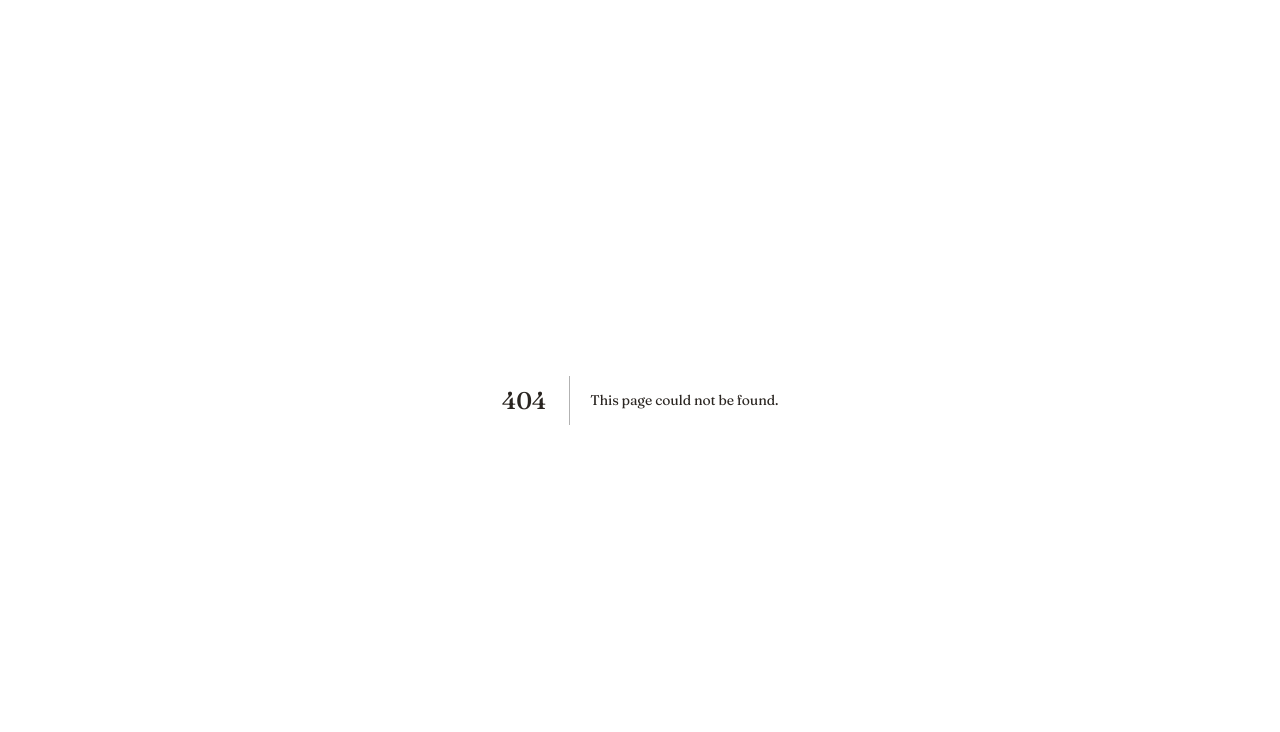
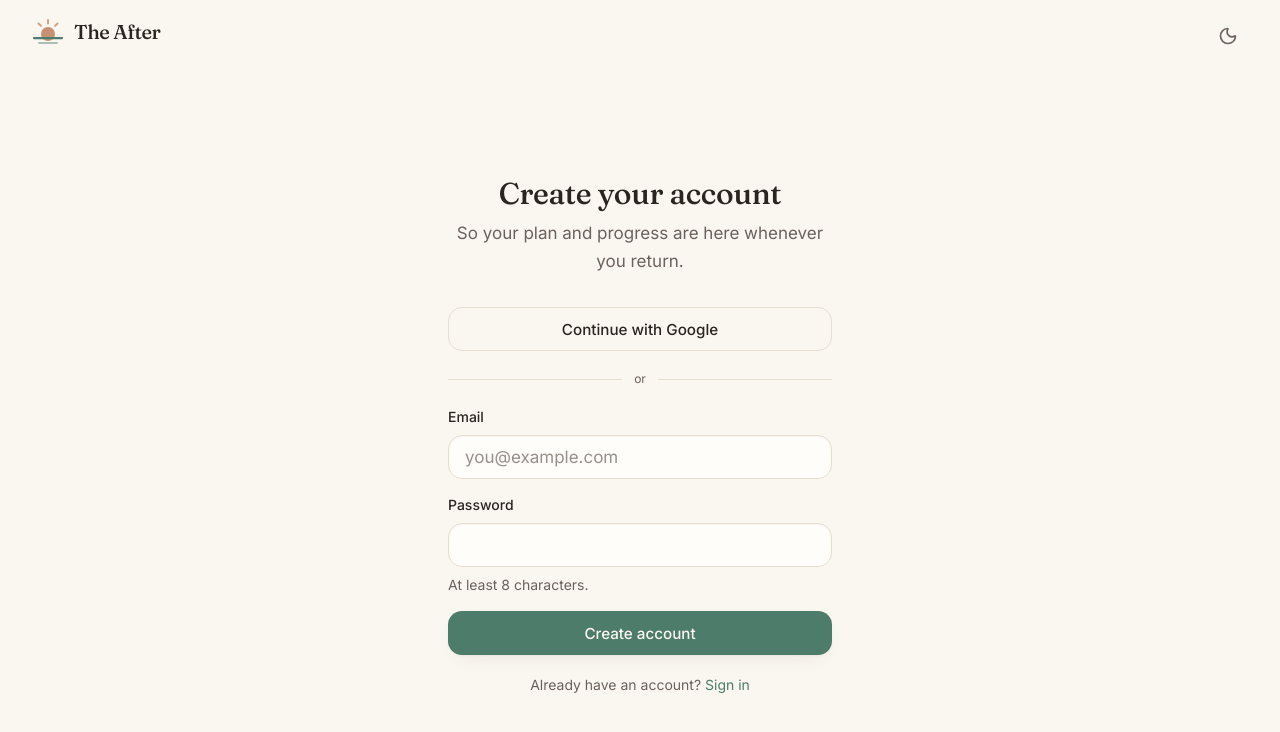
Before and after one commit to Archit1706/the-after, a Next.js app: page /sign-up in a window 1280 px wide. Before the commit this address had no page. Shown: the top 732 px of the page. Built offline with nearby package versions, Linux system fonts and the light colour scheme; no server answers.

Commit message:
feat(auth): sign-in and sign-up pages with demo fallback
Co-Authored-By: MokshitSurana <mokshitsurana3110@gmail.com>

```diff
--- /dev/null
+++ b/src/app/(auth)/layout.tsx
@@ -0,0 +1,27 @@
+import Link from "next/link";
+import { Logo } from "@/components/brand/logo";
+import { ThemeToggle } from "@/components/theme-toggle";
+
+export default function AuthLayout({
+  children,
+}: {
+  children: React.ReactNode;
+}) {
+  return (
+    <div className="flex min-h-dvh flex-col">
+      <header className="flex items-center justify-between px-5 py-4 sm:px-8">
+        <Link
+          href="/"
+          aria-label="The After — home"
+          className="rounded-lg focus-visible:outline-2 focus-visible:outline-offset-4 focus-visible:outline-ring"
+        >
+          <Logo />
+        </Link>
+        <ThemeToggle />
+      </header>
+      <main className="flex flex-1 items-center justify-center px-5 py-10">
+        <div className="w-full max-w-sm">{children}</div>
+      </main>
+    </div>
+  );
+}
--- /dev/null
+++ b/src/app/(auth)/sign-in/page.tsx
@@ -0,0 +1,26 @@
+import { features } from "@/lib/env";
+import { AuthForm } from "@/components/auth/auth-form";
+import { DemoNotice } from "@/components/auth/demo-notice";
+
+export const metadata = { title: "Sign in" };
+
+export default async function SignInPage({
+  searchParams,
+}: {
+  searchParams: Promise<{ next?: string }>;
+}) {
+  if (!features.supabase) return <DemoNotice />;
+  const { next } = await searchParams;
+
+  return (
+    <div>
+      <div className="mb-8 text-center">
+        <h1 className="text-3xl">Welcome back</h1>
+        <p className="mt-2 text-muted-foreground">
+          Sign in to pick up where you left off.
+        </p>
+      </div>
+      <AuthForm mode="signin" next={next ?? "/plan"} />
+    </div>
+  );
+}
--- /dev/null
+++ b/src/app/(auth)/sign-up/page.tsx
@@ -0,0 +1,21 @@
+import { features } from "@/lib/env";
+import { AuthForm } from "@/components/auth/auth-form";
+import { DemoNotice } from "@/components/auth/demo-notice";
+
+export const metadata = { title: "Create your account" };
+
+export default function SignUpPage() {
+  if (!features.supabase) return <DemoNotice />;
+
+  return (
+    <div>
+      <div className="mb-8 text-center">
+        <h1 className="text-3xl">Create your account</h1>
+        <p className="mt-2 text-muted-foreground">
+          So your plan and progress are here whenever you return.
+        </p>
+      </div>
+      <AuthForm mode="signup" />
+    </div>
+  );
+}
--- /dev/null
+++ b/src/components/auth/auth-form.tsx
@@ -0,0 +1,106 @@
+"use client";
+
+import * as React from "react";
+import Link from "next/link";
+import { Button } from "@/components/ui/button";
+import { Input } from "@/components/ui/input";
+import { Field } from "@/components/ui/field";
+import {
+  signInAction,
+  signUpAction,
+  signInWithGoogleAction,
+  type AuthActionState,
+} from "@/lib/auth/email-actions";
+
+export function AuthForm({
+  mode,
+  next = "/plan",
+}: {
+  mode: "signin" | "signup";
+  next?: string;
+}) {
+  const action = mode === "signin" ? signInAction : signUpAction;
+  const [state, formAction, isPending] = React.useActionState<
+    AuthActionState,
+    FormData
+  >(action, {});
+
+  return (
+    <div className="space-y-5">
+      <form action={signInWithGoogleAction}>
+        <Button type="submit" variant="outline" className="w-full">
+          Continue with Google
+        </Button>
+      </form>
+
+      <div className="flex items-center gap-3 text-xs text-muted-foreground">
+        <span className="h-px flex-1 bg-border" />
+        or
+        <span className="h-px flex-1 bg-border" />
+      </div>
+
+      <form action={formAction} className="space-y-4">
+        <input type="hidden" name="next" value={next} />
+        <Field label="Email">
+          <Input
+            name="email"
+            type="email"
+            autoComplete="email"
+            required
+            placeholder="you@example.com"
+          />
+        </Field>
+        <Field
+          label="Password"
+          hint={mode === "signup" ? "At least 8 characters." : undefined}
+        >
+          <Input
+            name="password"
+            type="password"
+            autoComplete={mode === "signin" ? "current-password" : "new-password"}
+            required
+          />
+        </Field>
+
+        {state.error && (
+          <p className="text-sm font-medium text-danger" role="alert">
+            {state.error}
+          </p>
+        )}
+        {state.message && (
+          <p className="text-sm font-medium text-success" role="status">
+            {state.message}
+          </p>
+        )}
+
+        <Button type="submit" className="w-full" loading={isPending}>
+          {mode === "signin" ? "Sign in" : "Create account"}
+        </Button>
+      </form>
+
+      <p className="text-center text-sm text-muted-foreground">
+        {mode === "signin" ? (
+          <>
+            New here?{" "}
+            <Link
+              href="/sign-up"
+              className="text-primary underline-offset-4 hover:underline"
+            >
+              Create an account
+            </Link>
+          </>
+        ) : (
+          <>
+            Already have an account?{" "}
+            <Link
+              href="/sign-in"
+              className="text-primary underline-offset-4 hover:underline"
+            >
+              Sign in
+            </Link>
+          </>
+        )}
+      </p>
+    </div>
+  );
+}
--- /dev/null
+++ b/src/components/auth/demo-notice.tsx
@@ -0,0 +1,19 @@
+import Link from "next/link";
+import { Button } from "@/components/ui/button";
+
+/** Shown when Supabase auth isn't configured — the demo uses a guest space. */
+export function DemoNotice() {
+  return (
+    <div className="rounded-2xl border border-border bg-surface p-7 text-center shadow-soft">
+      <h1 className="text-2xl">Jump right in</h1>
+      <p className="mt-3 text-muted-foreground">
+        This demo doesn&rsquo;t need an account &mdash; your space is private to
+        this browser, and nothing is shared. Full sign-in (email and Google)
+        turns on automatically once accounts are connected.
+      </p>
+      <Button asChild size="lg" className="mt-6 w-full">
+        <Link href="/begin">Continue to The After</Link>
+      </Button>
+    </div>
+  );
+}
```
